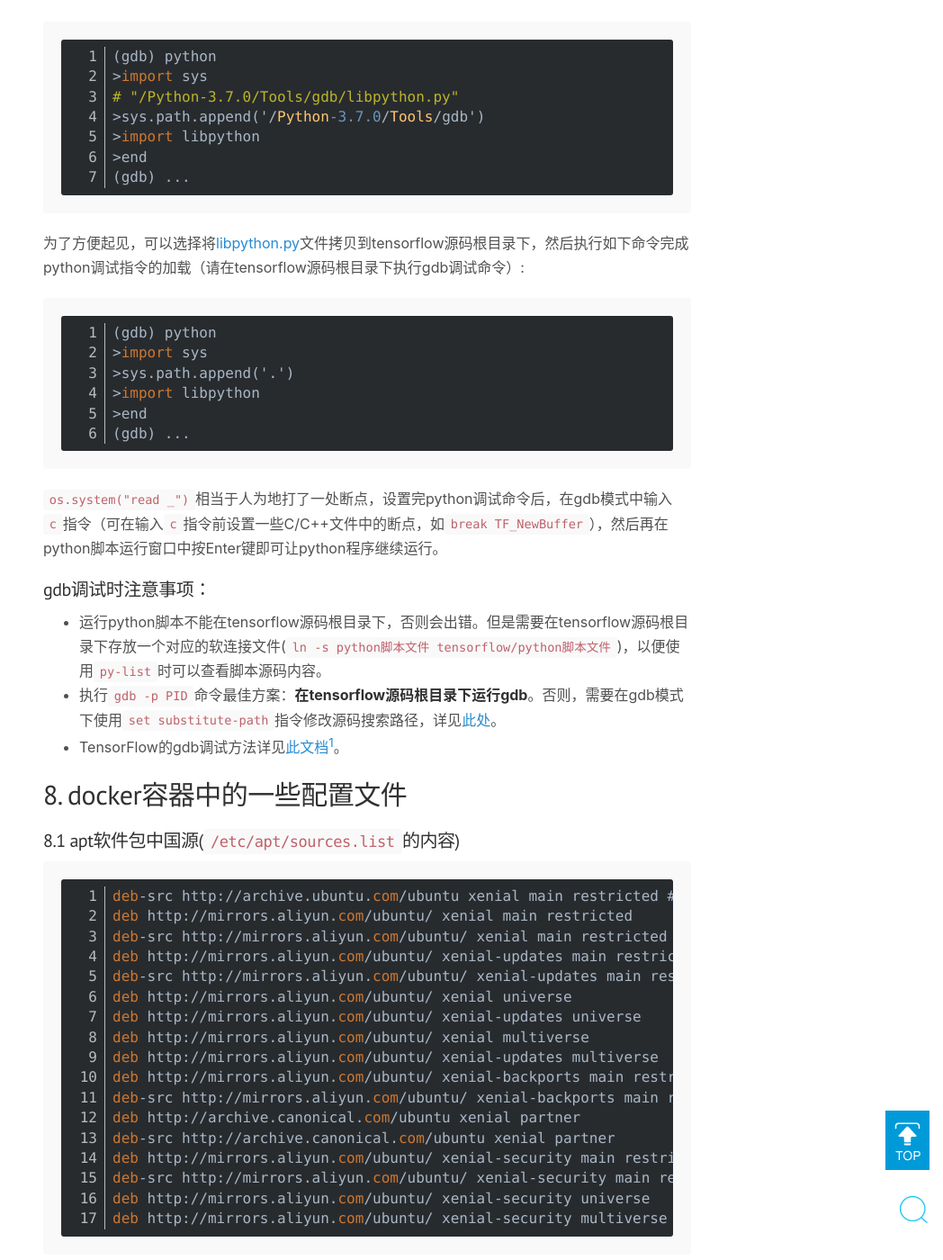
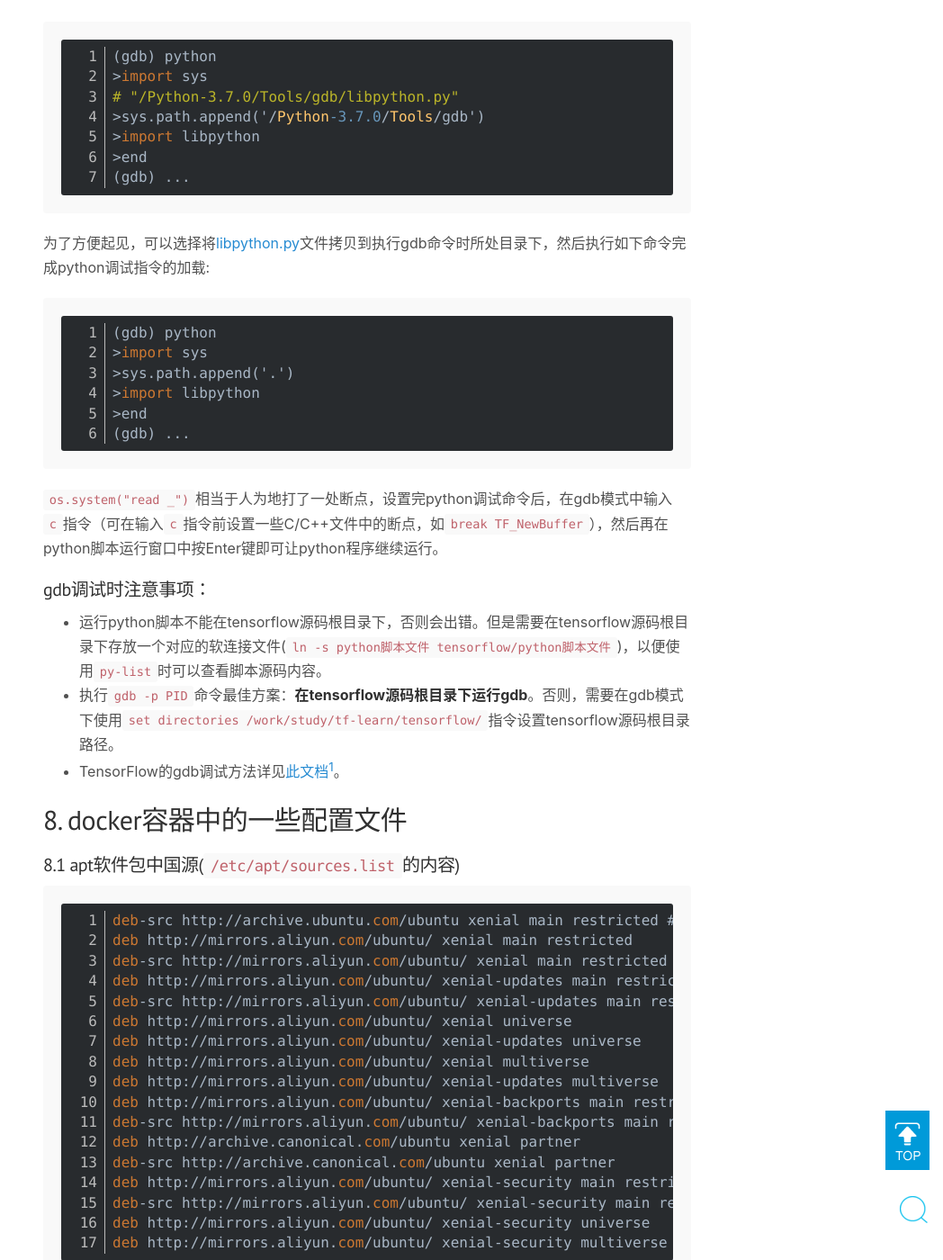
Before and after one commit to wzzju/wzzju.github.io, a Jekyll site: the page built from _posts/2020-03-17-tf-compile.md, in a window 1280 px wide and 1400 px high, scrolled down 3099 px. Shown: the whole window at 90% size, without its empty margins (232-1280 px from the left). Built offline with Jekyll 4.4.1, drawn with Linux system fonts in a browser that asks for light colours; comment, search, counter and statistics services are not loaded.

Commit message:
set directories

````diff
--- a/_posts/2020-03-17-tf-compile.md
+++ b/_posts/2020-03-17-tf-compile.md
@@ -126,7 +126,7 @@ os.system("read _")
 (gdb) ...
 ```
 
-为了方便起见，可以选择将[libpython.py](/assets/tensorflow/libpython.py)文件拷贝到tensorflow源码根目录下，然后执行如下命令完成python调试指令的加载（请在tensorflow源码根目录下执行gdb调试命令）:
+为了方便起见，可以选择将[libpython.py](/assets/tensorflow/libpython.py)文件拷贝到执行gdb命令时所处目录下，然后执行如下命令完成python调试指令的加载:
 
 ```python
 (gdb) python
@@ -143,7 +143,7 @@ os.system("read _")
 #### gdb调试时注意事项：
 
 * 运行python脚本不能在tensorflow源码根目录下，否则会出错。但是需要在tensorflow源码根目录下存放一个对应的软连接文件(`ln -s python脚本文件 tensorflow/python脚本文件`)，以便使用`py-list`时可以查看脚本源码内容。
-* 执行`gdb -p PID`命令最佳方案：**在tensorflow源码根目录下运行gdb**。否则，需要在gdb模式下使用`set substitute-path`指令修改源码搜索路径，详见[此处](https://scc.ustc.edu.cn/zlsc/sugon/intel/debugger/cl/commandref/gdb_mode/cmd_set_substitu.htm)。
+* 执行`gdb -p PID`命令最佳方案：**在tensorflow源码根目录下运行gdb**。否则，需要在gdb模式下使用`set directories /work/study/tf-learn/tensorflow/`指令设置tensorflow源码根目录路径。
 * TensorFlow的gdb调试方法详见[此文档](/assets/tensorflow/TensorFlow-SourceCode-Reading.pdf)[^1]。
 
 ## 8. docker容器中的一些配置文件
````
